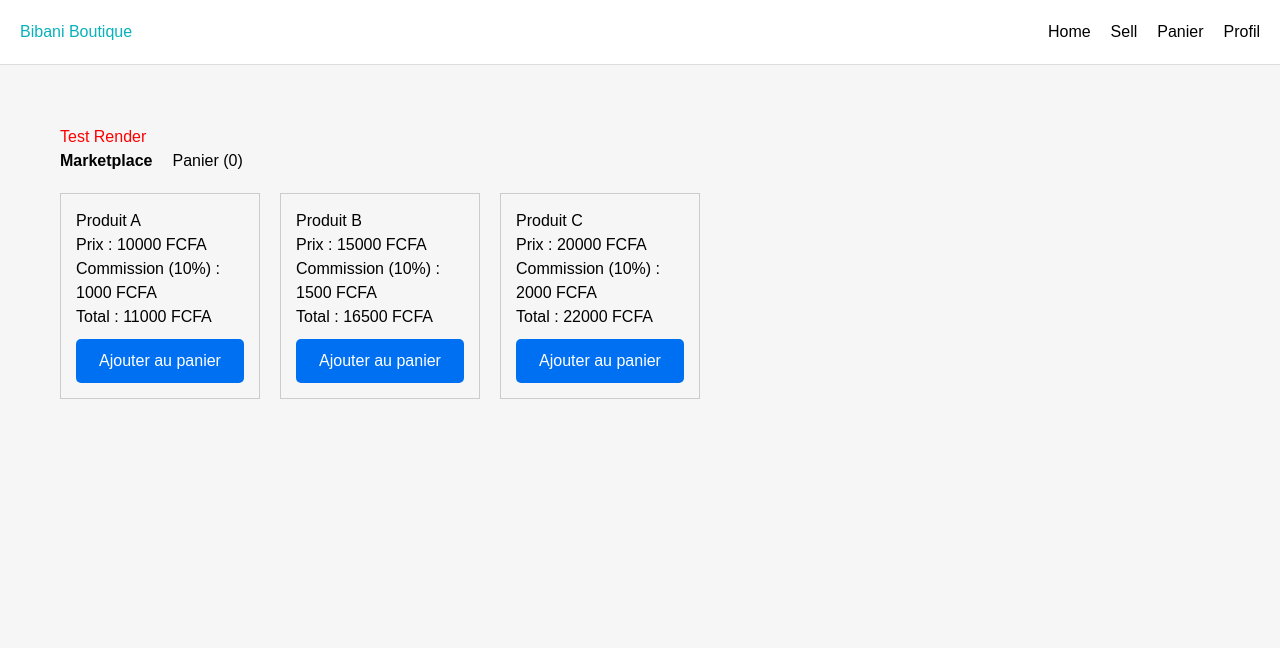
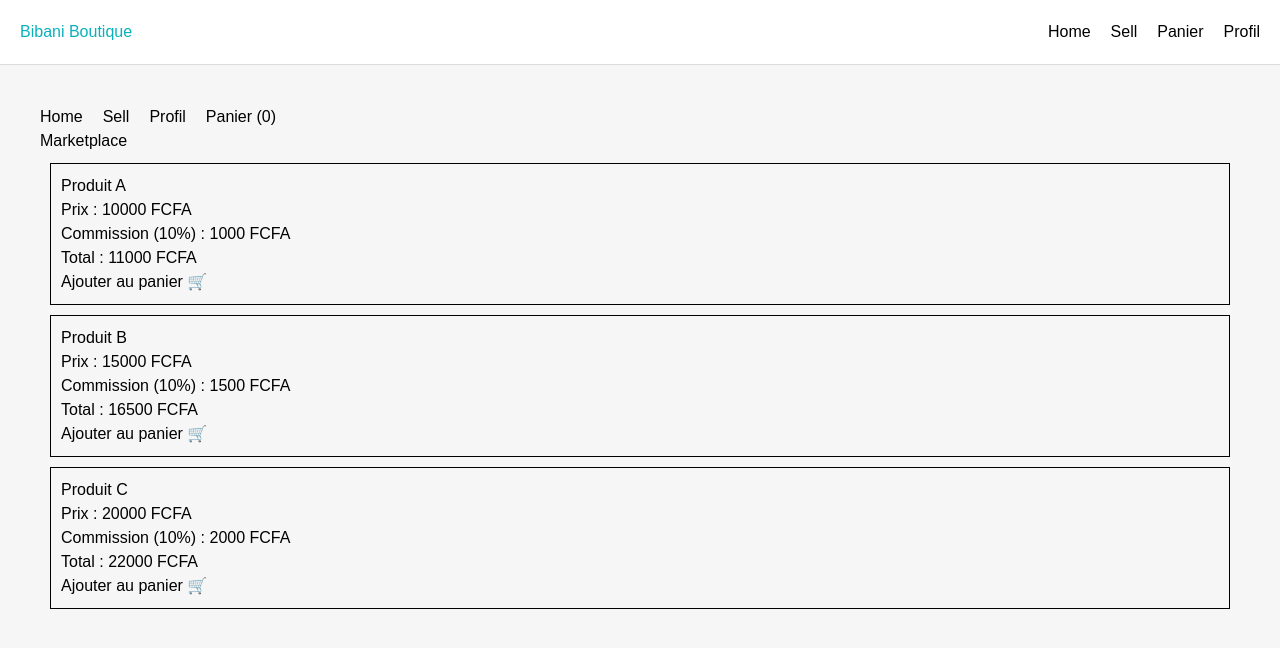
Before and after one commit to psakho922/vinted-web, a Next.js app: page / in a window 1280 px wide. Shown: the top 648 px of the page. Built offline with nearby package versions, Linux system fonts and the light colour scheme.

Commit message:
Update page.tsx

```diff
--- a/src/app/page.tsx
+++ b/src/app/page.tsx
@@ -1,116 +1,57 @@
 "use client";
 
 import { useState } from "react";
+import Link from "next/link";
 
-type Produit = { id: number; nom: string; prix: number };
-
-// 🔹 Remplace ce tableau par tes produits existants
-const produits: Produit[] = [
-  { id: 1, nom: "Produit A", prix: 10000 },
-  { id: 2, nom: "Produit B", prix: 15000 },
-  { id: 3, nom: "Produit C", prix: 20000 },
+export default function HomePage() {
+  const products = [
+    { id: 1, name: "Produit A", price: 10000 },
+    { id: 2, name: "Produit B", price: 15000 },
+    { id: 3, name: "Produit C", price: 20000 },
   ];
 
-export default function Page() {
-  const [cart, setCart] = useState<{ produit: Produit; total: number; quantite: number }[]>([]);
-  const [view, setView] = useState<"marketplace" | "panier">("marketplace");
-
-  // 🔹 Ajouter un produit au panier
-  const ajouterAuPanier = (p: Produit) => {
-    const total = p.prix * 1.1; // prix + commission 10%
-    const existing = cart.find((item) => item.produit.id === p.id);
-    if (existing) {
-      setCart(
-        cart.map((item) =>
-          item.produit.id === p.id
-            ? { ...item, quantite: item.quantite + 1, total: item.total + total }
-            : item
-        )
-      );
-    } else {
-      setCart([...cart, { produit: p, total, quantite: 1 }]);
-    }
-  };
-
-  // 🔹 Supprimer un produit du panier
-  const supprimerDuPanier = (id: number) =>
-    setCart(cart.filter((item) => item.produit.id !== id));
-
-  const totalPanier = cart.reduce((acc, item) => acc + item.total, 0);
+  const [cart, setCart] = useState<any[]>([]);
 
   return (
-    <div style={{ fontFamily: "Arial, sans-serif", padding: "20px" }}>
-      {/* 🔹 Test Render */}
-      <p style={{color: "red"}}>Test Render</p>
-
-      {/* 🔹 Menu */}
-      <nav style={{ display: "flex", gap: "20px", marginBottom: "20px" }}>
-        <span
-          style={{ cursor: "pointer", fontWeight: view === "marketplace" ? "bold" : "normal" }}
-          onClick={() => setView("marketplace")}
-        >
-          Marketplace
-        </span>
-        <span
-          style={{ cursor: "pointer", fontWeight: view === "panier" ? "bold" : "normal" }}
-          onClick={() => setView("panier")}
-        >
-          Panier ({cart.length})
-        </span>
+    <div>
+      {/* MENU */}
+      <nav style={{ display: "flex", gap: "20px" }}>
+        <Link href="/">Home</Link>
+        <Link href="/sell">Sell</Link>
+        <Link href="/profil">Profil</Link>
+        <span>Panier ({cart.length})</span>
       </nav>
 
-      {/* 🔹 Marketplace */}
-      {view === "marketplace" && (
-        <div style={{ display: "flex", gap: "20px", flexWrap: "wrap" }}>
-          {produits.map((p) => (
-            <div key={p.id} style={{ border: "1px solid #ccc", padding: "15px", width: "200px" }}>
-              <h2>{p.nom}</h2>
-              <p>Prix : {p.prix} FCFA</p>
-              <p>Commission (10%) : {p.prix * 0.1} FCFA</p>
-              <p>Total : {p.prix * 1.1} FCFA</p>
-              <button
-                onClick={() => ajouterAuPanier(p)}
+      <h1>Marketplace</h1>
+
+      {products.map((product) => {
+        const commission = product.price * 0.1;
+        const total = product.price + commission;
+
+        return (
+          <div
+            key={product.id}
             style={{
-                  background: "#0070f3",
-                  color: "white",
+              border: "1px solid black",
+              margin: "10px",
               padding: "10px",
-                  borderRadius: "5px",
-                  marginTop: "10px",
-                  cursor: "pointer",
-                  width: "100%",
             }}
           >
-                Ajouter au panier
+            <h2>{product.name}</h2>
+            <p>Prix : {product.price} FCFA</p>
+            <p>Commission (10%) : {commission} FCFA</p>
+            <p>Total : {total} FCFA</p>
+
+            <button
+              onClick={() => {
+                setCart([...cart, product]);
+              }}
+            >
+              Ajouter au panier 🛒
             </button>
           </div>
-          ))}
-        </div>
-      )}
-
-      {/* 🔹 Panier */}
-      {view === "panier" && (
-        <div>
-          <h2>Panier</h2>
-          {cart.length === 0 ? (
-            <p>Votre panier est vide</p>
-          ) : (
-            <ul>
-              {cart.map((item) => (
-                <li key={item.produit.id}>
-                  {item.produit.nom} x {item.quantite} - Total : {item.total} FCFA
-                  <button
-                    onClick={() => supprimerDuPanier(item.produit.id)}
-                    style={{ marginLeft: "10px", color: "red", cursor: "pointer" }}
-                  >
-                    Supprimer
-                  </button>
-                </li>
-              ))}
-            </ul>
-          )}
-          {cart.length > 0 && <h3>Total Panier : {totalPanier} FCFA</h3>}
-        </div>
-      )}
+        );
+      })}
     </div>
   );
 }
```
Lines whose indentation alone changed are shown as unchanged.
